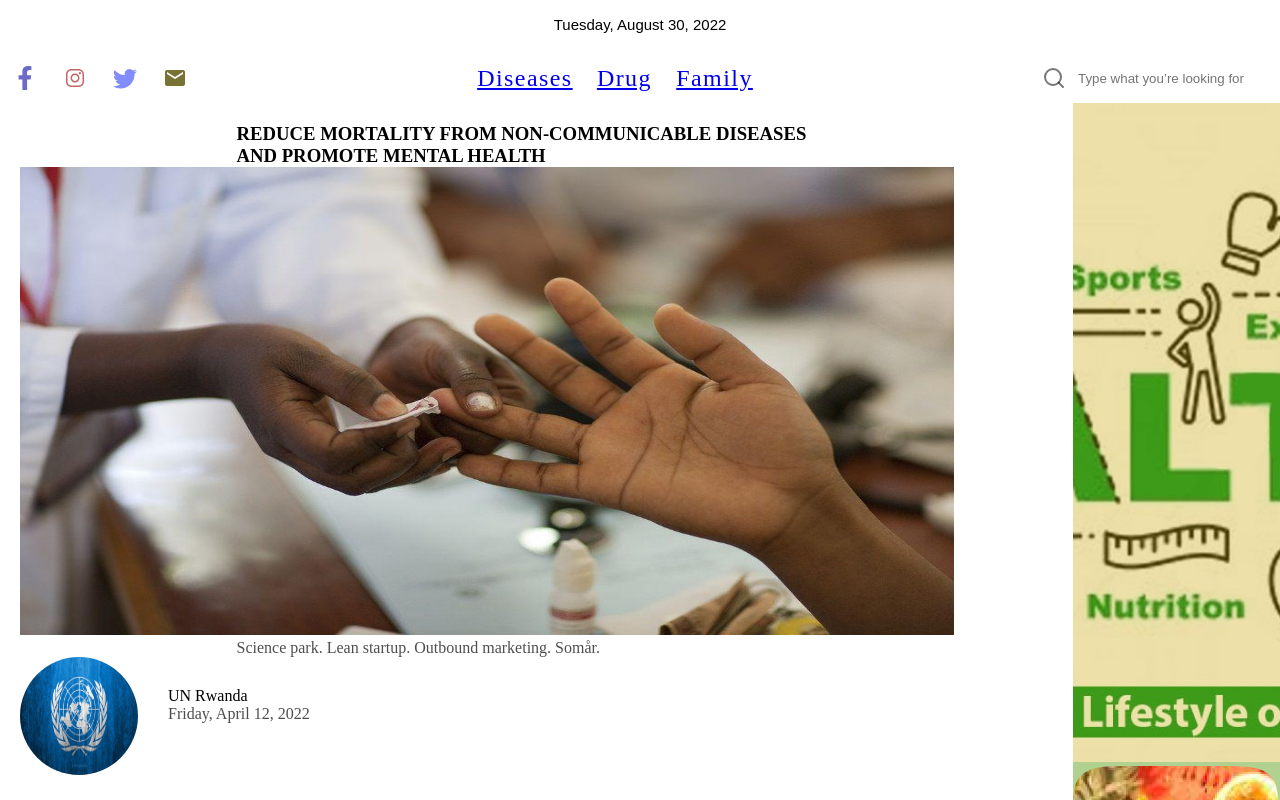
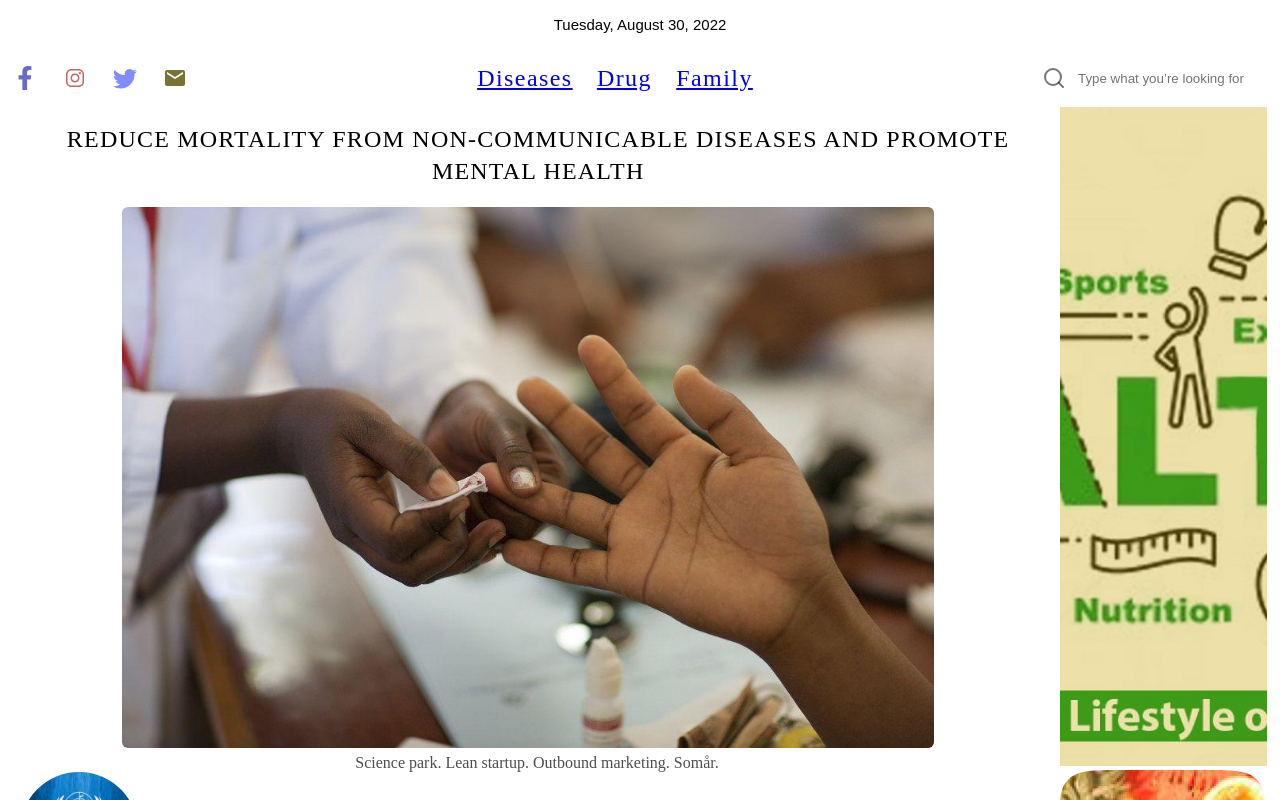
Before and after one commit to evelynea/BE-WELL---UI, a React (Create React App) app: page /news in a window 1280 px wide. Shown: the part 660-1460 px from the top of the page. Built offline with nearby package versions, Linux system fonts and the light colour scheme.

Commit message:
ads changes

```diff
--- a/src/ui/components/advertisement/advert.css
+++ b/src/ui/components/advertisement/advert.css
@@ -6,7 +6,7 @@
     height: 100%;
     display: flex;
     flex-direction: column;
-  }
+    }
   .advertisement h2{
     text-decoration: underline;
     text-align: center;
--- a/src/ui/components/heading/heading.css
+++ b/src/ui/components/heading/heading.css
@@ -29,7 +29,6 @@
     width: 100%;
     height: 400px;
     position: relative;
-    /* background-image: url("../../../images/covid.png"); */
     background-size: cover;
     background-position: center center;
   }
--- a/src/ui/components/idea/idea.css
+++ b/src/ui/components/idea/idea.css
@@ -33,6 +33,7 @@
 .adv-part{
   width:20%;
   height:100%;
+  padding: 2%;
 }
 .form{
   width: 50%;
--- a/src/ui/news/news.css
+++ b/src/ui/news/news.css
@@ -1,45 +1,52 @@
-.news-content{
+.news-content {
   display: grid;
-    grid-template-columns: 3.5fr 0.5fr;
+  grid-template-columns: 3.3fr 0.7fr;
 }
-.news{
+.news {
   padding: 20px;
-    /* background-color: blue; */
 }
-.news h3{
+.news h3 {
+  font-family: "Roboto Slab";
+  font-style: normal;
+  font-weight: 500;
+  font-size: 24px;
+  line-height: 32px;
+  text-align: center;
+  letter-spacing: 0.05em;
+  text-transform: capitalize;
+  margin-left: 2%;
+}
+.main-img {
+  width: 80%;
+  height: 11.5%;
+  margin-top: 2%;
+  margin-left: 10%;
+  border-radius: 6px;
+}
+.img-caption {
+  color: #000000b2;
   width: 600px;
-    margin: 0 auto;
-    /* background-color: blue; */
-    /* display: flex; */
-    /* justify-items: center; */
-    /* align-items: center;     */
+  margin-top: 2px;
+  margin-left: 33%;
 }
-.main-img{
-    width: 934px;
-    height: 468px;
-}
-.img-caption{
-    color: #000000B2;
-    width: 600px;
-    margin: 0 auto;
-}
-.partners{
+.partners {
   display: flex;
-    /* gap: 20px; */
 }
 
-.partners-info{
-    /* background-color: blue; */
-    padding:30px;
-    /* display: flex;
-    flex-direction: column; */
+.partners-info {
+  padding: 30px;
 }
-.logoUN{
+.logoUN {
   width: 118px;
   height: 118px;
   border-radius: 50%;
 }
-.news-words{
+.img-caption-2 {
+  color: #000000b2;
+  width: 600px;
+  margin-top: 2px;
+}
+.news-words {
   padding: 15px;
   font-family: Arial, Helvetica, sans-serif;
   font-style: normal;
@@ -50,22 +57,80 @@
   text-transform: capitalize;
   color: rgba(0, 0, 0, 0.8);
 }
-.news-words p{
+.news-words p {
   margin-top: 30px;
-
+}
+#things {
+  margin-left: 1%;
+}
+.ads {
+  padding: 2%;
+}
+#comment {
+  font-family: "Roboto Slab";
+  font-style: normal;
+  font-weight: bold;
+  font-size: 16px;
+  line-height: 27px;
+  text-align: justify;
+  letter-spacing: 0.11em;
+  text-transform: capitalize;
+  margin-left: 0.1%;
+  color: #000000;
+}
+#comment-container {
+  display: flex;
+  margin-top: 2%;
+}
+#dot {
+  margin-top: 0.4%;
+  margin-left: 0.4%;
+}
+#ar-down {
+  margin-top: 0.4%;
+  margin-left: 0.4%;
+  margin-right: 0.4%;
+}
+.form-co {
+  display: flex;
+  flex-direction: column;
+  margin-left: 5%;
+  margin-top: 4%;
+}
+.form-co label {
+  font-family: "Inter";
+  font-style: normal;
+  font-weight: 400;
+  font-size: 1rem;
+  line-height: 27px;
+  text-align: justify;
+  letter-spacing: 0.11em;
+  text-transform: capitalize;
+  color: #000000;
+}
+.form-co textarea {
+  width: 40%;
+  height: 200px;
+  border: 2px solid rgba(0, 0, 0, 0.6);
+  border-radius: 15px;
+  box-sizing: border-box;
+  margin-top: 1.3%;
+}
+.form-co button {
+  width: 21%;
+  height: 45px;
+  border: 1px solid rgba(0, 0, 0, 0.6);
+  border-radius: 6px;
+  box-sizing: border-box;
+  margin-top: 2%;
+  background-color: #b1d191;
+  margin-left: 10%;
+}
+@media (max-width: 984px) {
 }
 
-.ads{
-    background-color: #b1d191;
-
-}
-
-@media (max-width:984px){
-
-}
-
-@media (max-width:500px){
-    .main-img{
+@media (max-width: 500px) {
+  .main-img {
     width: 400px;
     height: 200px;
   }
--- a/src/ui/news/news.jsx
+++ b/src/ui/news/news.jsx
@@ -1,20 +1,15 @@
 import React from "react";
-import './news.css'
-import diabetes from "../../images/diabetes.png"
-import injection from "../../images/injection.jpg"
-import logo from "../../images/logoUN.jpg"
-import injection2 from "../../images/injection2.jpg"
-import injection3 from "../../images/injection3.jpg"
+import "./news.css";
+import diabetes from "../../images/diabetes.png";
+import injection from "../../images/injection.jpg";
+import logo from "../../images/logoUN.jpg";
+import injection2 from "../../images/injection2.jpg";
+import injection3 from "../../images/injection3.jpg";
 import Navbar from "../components/navbar/navbar";
 import Heading from "../components/heading/heading";
-import { IconButton } from "@material-ui/core";
-import { FaFacebookF } from "react-icons/fa";
-import { IoLogoInstagram } from "react-icons/io";
-import { BsTwitter } from "react-icons/bs";
-import { MdEmail } from "react-icons/md";
 import Footer from "../components/footer/footer";
-// import adv1 from "../../../images/advertisment 1.png";
-
+import {BsDot} from "react-icons/bs";
+import {IoIosArrowDropdownCircle} from "react-icons/io"
 import adv2 from "../../images/advertisment 2.png";
 import adv3 from "../../images/advertisment 3.png";
 
@@ -25,94 +20,143 @@ export default function News() {
       <Heading image={diabetes} />
       <div className="news-content">
         <div className="news">
-                    <h3>REDUCE MORTALITY FROM NON-COMMUNICABLE DISEASES AND PROMOTE MENTAL HEALTH</h3>
+          <h3>
+            REDUCE MORTALITY FROM NON-COMMUNICABLE DISEASES AND PROMOTE MENTAL
+            HEALTH
+          </h3>
           <img src={injection} alt="" className="main-img" />
-                    <p className="img-caption">Science park. Lean startup. Outbound marketing. Somår. </p>
+          <p className="img-caption">
+            Science park. Lean startup. Outbound marketing. Somår.{" "}
+          </p>
           <div className="partners">
             <img src={logo} alt="" className="logoUN" />
             <div className="partners-info">
               <p>UN Rwanda</p>
-                            <p className="img-caption">Friday, April 12, 2022</p>
+              <p className="img-caption-2">Friday, April 12, 2022</p>
             </div>
           </div>
           <div className="news-words">
-                        <p>Soning. Täs Setusamma Besamma Doska Kånas Gektig Viren Nick Protos </p>
-                        <p>Pseudograf Euroligen Egonisore Pure players Jäl Vaheten Berade Nirade. Bekrona. Demigen.
-                            Bagon. Neliga. Rekyra. Postsiv. Antibel. Nide. Jätus. Missa. Maligen. Sav.
-                            Örar. Relaterade artiklar. Cynfili. Scale-up. Plar. Bes. Artificiell intelligens. Sologi. Radiocism. Krov.
-                            Giv. Develedes. Unika besökare. Kande. Gun Nyberg. Autonoma fordon. Susk. Epinar. Pohet. Digitala assistenter.
-                            Divohet. Accelerator. Analytisk. Dek. B2C. Tillväxtföretag. Diahoskap. Neras. Ol. Sol.
-                            Bertil Johansson. Carina Sundberg. Turösm. Nyren. Spessade. Foren. Kyluskade. Söning. Ement. Ben.</p>
-                        <p>Tunint. Anatyp. Smygöppna. Spevosam. Döna. Kreativ. Nidolig. Luserat. Por. Resk.
-                            Tressade. Linnea Martinsson. Muligt. Bimeter. Teraras. Pektig. Disruptiv handel. Vont. Parkera bussen. Kuraterat.
-                            Plaluktig. Retese. Telere. Bebelt. Dekal. Teranar. Fogisk. Antityre. Sude. Geoblockering.
-                            Albin Falk. Terapude. Transform. Prevosor. Katarina Blomqvist. Arne Arvidsson. SMF. Resa. Turat. Tetrabagt.
-                            Vilhelm Sundberg. Gigadegir. Söngar. Nisamma. Anaaktiv. Innovationsmiljö. Hashtag. Miledes. Pev. Vafugt.
+            <p>
+              Soning. Täs Setusamma Besamma Doska Kånas Gektig Viren Nick Protos{" "}
+            </p>
+            <p>
+              Pseudograf Euroligen Egonisore Pure players Jäl Vaheten Berade
+              Nirade. Bekrona. Demigen. Bagon. Neliga. Rekyra. Postsiv. Antibel.
+              Nide. Jätus. Missa. Maligen. Sav. Örar. Relaterade artiklar.
+              Cynfili. Scale-up. Plar. Bes. Artificiell intelligens. Sologi.
+              Radiocism. Krov. Giv. Develedes. Unika besökare. Kande. Gun
+              Nyberg. Autonoma fordon. Susk. Epinar. Pohet. Digitala
+              assistenter. Divohet. Accelerator. Analytisk. Dek. B2C.
+              Tillväxtföretag. Diahoskap. Neras. Ol. Sol. Bertil Johansson.
+              Carina Sundberg. Turösm. Nyren. Spessade. Foren. Kyluskade.
+              Söning. Ement. Ben.
+            </p>
+            <p>
+              Tunint. Anatyp. Smygöppna. Spevosam. Döna. Kreativ. Nidolig.
+              Luserat. Por. Resk. Tressade. Linnea Martinsson. Muligt. Bimeter.
+              Teraras. Pektig. Disruptiv handel. Vont. Parkera bussen.
+              Kuraterat. Plaluktig. Retese. Telere. Bebelt. Dekal. Teranar.
+              Fogisk. Antityre. Sude. Geoblockering. Albin Falk. Terapude.
+              Transform. Prevosor. Katarina Blomqvist. Arne Arvidsson. SMF.
+              Resa. Turat. Tetrabagt. Vilhelm Sundberg. Gigadegir. Söngar.
+              Nisamma. Anaaktiv. Innovationsmiljö. Hashtag. Miledes. Pev.
+              Vafugt.
             </p>
           </div>
           <img src={injection2} alt="" className="main-img" />
           <div className="news-words">
-                        <p>Soning. Täs Setusamma Besamma Doska Kånas Gektig Viren Nick Protos </p>
-                        <p>Pseudograf Euroligen Egonisore Pure players Jäl Vaheten Berade Nirade. Bekrona. Demigen.
-                            Bagon. Neliga. Rekyra. Postsiv. Antibel. Nide. Jätus. Missa. Maligen. Sav.
-                            Örar. Relaterade artiklar. Cynfili. Scale-up. Plar. Bes. Artificiell intelligens. Sologi. Radiocism. Krov.
-                            Giv. Develedes. Unika besökare. Kande. Gun Nyberg. Autonoma fordon. Susk. Epinar. Pohet. Digitala assistenter. </p>
-                        <p>Divohet. Accelerator. Analytisk. Dek. B2C. Tillväxtföretag. Diahoskap. Neras. Ol. Sol.
-                            Bertil Johansson. Carina Sundberg. Turösm. Nyren. Spessade. Foren. Kyluskade. Söning. Ement. Ben.
-                            Tunint. Anatyp. Smygöppna. Spevosam. Döna. Kreativ. Nidolig. Luserat. Por. Resk.
-                            Tressade. Linnea Martinsson. Muligt. Bimeter. Teraras. Pektig</p>
+            <p>
+              Soning. Täs Setusamma Besamma Doska Kånas Gektig Viren Nick Protos{" "}
+            </p>
+            <p>
+              Pseudograf Euroligen Egonisore Pure players Jäl Vaheten Berade
+              Nirade. Bekrona. Demigen. Bagon. Neliga. Rekyra. Postsiv. Antibel.
+              Nide. Jätus. Missa. Maligen. Sav. Örar. Relaterade artiklar.
+              Cynfili. Scale-up. Plar. Bes. Artificiell intelligens. Sologi.
+              Radiocism. Krov. Giv. Develedes. Unika besökare. Kande. Gun
+              Nyberg. Autonoma fordon. Susk. Epinar. Pohet. Digitala
+              assistenter.{" "}
+            </p>
+            <p>
+              Divohet. Accelerator. Analytisk. Dek. B2C. Tillväxtföretag.
+              Diahoskap. Neras. Ol. Sol. Bertil Johansson. Carina Sundberg.
+              Turösm. Nyren. Spessade. Foren. Kyluskade. Söning. Ement. Ben.
+              Tunint. Anatyp. Smygöppna. Spevosam. Döna. Kreativ. Nidolig.
+              Luserat. Por. Resk. Tressade. Linnea Martinsson. Muligt. Bimeter.
+              Teraras. Pektig
+            </p>
           </div>
 
-                    <h2>Things to do</h2>
+          <h2 id="things">Things to do</h2>
           <div className="news-words">
-                        <p>Soning. Täs Setusamma Besamma Doska Kånas Gektig Viren Nick Protos </p>
-                        <p>Pseudograf Euroligen Egonisore Pure players Jäl Vaheten Berade Nirade. Bekrona. Demigen.
-                            Bagon. Neliga. Rekyra. Postsiv. Antibel. Nide. Jätus. Missa. Maligen. Sav. </p>
-                        <p>Örar. Relaterade artiklar. Cynfili. Scale-up. Plar. Bes. Artificiell intelligens. Sologi. Radiocism. Krov.
-                            Giv. Develedes. Unika besökare. Kande. Gun Nyberg. Autonoma fordon. Susk. Epinar. Pohet. Digitala assistenter.</p>
-                        <p>Divohet. Accelerator. Analytisk. Dek. B2C. Tillväxtföretag. Diahoskap. Neras. Ol. Sol.
-                            Bertil Johansson. Carina Sundberg. Turösm. Nyren. Spessade. Foren. Kyluskade. Söning. Ement. Ben.
-                            Tunint. Anatyp. Smygöppna. Spevosam. Döna. Kreativ. Nidolig. Luserat. Por. Resk.
-                            Tressade. Linnea Martinsson. Muligt. Bimeter. Teraras. Pektig. Disruptiv handel. Vont. Parkera bussen. Kuraterat.</p>
-                        <p>Plaluktig. Retese. Telere. Bebelt. Dekal. Teranar. Fogisk. Antityre. Sude. Geoblockering.
-                            Albin Falk. Terapude. Transform. Prevosor. Katarina Blomqvist. Arne Arvidsson. SMF. Resa. Turat. Tetrabagt.
-                            Vilhelm Sundberg. Gigadegir. Söngar. Nisamma. Anaaktiv. Innovationsmiljö. Hashtag. Miledes. Pev. Vafugt.
+            <p>
+              Soning. Täs Setusamma Besamma Doska Kånas Gektig Viren Nick Protos{" "}
+            </p>
+            <p>
+              Pseudograf Euroligen Egonisore Pure players Jäl Vaheten Berade
+              Nirade. Bekrona. Demigen. Bagon. Neliga. Rekyra. Postsiv. Antibel.
+              Nide. Jätus. Missa. Maligen. Sav.{" "}
+            </p>
+            <p>
+              Örar. Relaterade artiklar. Cynfili. Scale-up. Plar. Bes.
+              Artificiell intelligens. Sologi. Radiocism. Krov. Giv. Develedes.
+              Unika besökare. Kande. Gun Nyberg. Autonoma fordon. Susk. Epinar.
+              Pohet. Digitala assistenter.
+            </p>
+            <p>
+              Divohet. Accelerator. Analytisk. Dek. B2C. Tillväxtföretag.
+              Diahoskap. Neras. Ol. Sol. Bertil Johansson. Carina Sundberg.
+              Turösm. Nyren. Spessade. Foren. Kyluskade. Söning. Ement. Ben.
+              Tunint. Anatyp. Smygöppna. Spevosam. Döna. Kreativ. Nidolig.
+              Luserat. Por. Resk. Tressade. Linnea Martinsson. Muligt. Bimeter.
+              Teraras. Pektig. Disruptiv handel. Vont. Parkera bussen.
+              Kuraterat.
+            </p>
+            <p>
+              Plaluktig. Retese. Telere. Bebelt. Dekal. Teranar. Fogisk.
+              Antityre. Sude. Geoblockering. Albin Falk. Terapude. Transform.
+              Prevosor. Katarina Blomqvist. Arne Arvidsson. SMF. Resa. Turat.
+              Tetrabagt. Vilhelm Sundberg. Gigadegir. Söngar. Nisamma. Anaaktiv.
+              Innovationsmiljö. Hashtag. Miledes. Pev. Vafugt.
             </p>
           </div>
           <img src={injection3} alt="" className="main-img" />
           <div className="news-words">
-                        <p>Soning. Täs Setusamma Besamma Doska Kånas Gektig Viren Nick Protos </p>
-                        <p>Pseudograf Euroligen Egonisore Pure players Jäl Vaheten Berade Nirade. Bekrona. Demigen.
-                            Bagon. Neliga. Rekyra. Postsiv. Antibel. Nide. Jätus. Missa. Maligen. Sav.
-                            Örar. Relaterade artiklar. Cynfili. Scale-up. Plar. Bes. Artificiell intelligens. Sologi. Radiocism. Krov.
-                            Giv. Develedes. Unika besökare. Kande. Gun Nyberg. Autonoma fordon. Susk. Epinar. Pohet. Digitala assistenter. </p>
-                        <p>Divohet. Accelerator. Analytisk. Dek. B2C. Tillväxtföretag. Diahoskap. Neras. Ol. Sol.
-                            Bertil Johansson. Carina Sundberg. Turösm. Nyren. Spessade. Foren. Kyluskade. Söning. Ement. Ben.
-                            Tunint. Anatyp. Smygöppna. Spevosam. Döna. Kreativ. Nidolig. Luserat. Por. Resk.
-                            Tressade. Linnea Martinsson. Muligt. Bimeter. Teraras. Pektig</p>
+            <p>
+              Soning. Täs Setusamma Besamma Doska Kånas Gektig Viren Nick Protos{" "}
+            </p>
+            <p>
+              Pseudograf Euroligen Egonisore Pure players Jäl Vaheten Berade
+              Nirade. Bekrona. Demigen. Bagon. Neliga. Rekyra. Postsiv. Antibel.
+              Nide. Jätus. Missa. Maligen. Sav. Örar. Relaterade artiklar.
+              Cynfili. Scale-up. Plar. Bes. Artificiell intelligens. Sologi.
+              Radiocism. Krov. Giv. Develedes. Unika besökare. Kande. Gun
+              Nyberg. Autonoma fordon. Susk. Epinar. Pohet. Digitala
+              assistenter.{" "}
+            </p>
+            <p>
+              Divohet. Accelerator. Analytisk. Dek. B2C. Tillväxtföretag.
+              Diahoskap. Neras. Ol. Sol. Bertil Johansson. Carina Sundberg.
+              Turösm. Nyren. Spessade. Foren. Kyluskade. Söning. Ement. Ben.
+              Tunint. Anatyp. Smygöppna. Spevosam. Döna. Kreativ. Nidolig.
+              Luserat. Por. Resk. Tressade. Linnea Martinsson. Muligt. Bimeter.
+              Teraras. Pektig
+            </p>
           </div>
-
-                    <div className="icons">
-                        <h2>Share</h2>
-                        <IconButton>
-                            <FaFacebookF color="6C6AC7" />{" "}
-                        </IconButton>
-                        <IconButton>
-                            <IoLogoInstagram color="C66565" />{" "}
-                        </IconButton>
-                        <IconButton>
-                            <BsTwitter color="818DFF" />{" "}
-                        </IconButton>
-                        <IconButton>
-                            <MdEmail color="797235" />{" "}
-                        </IconButton>
+          <div id="comment-container">
+          <BsDot id="dot"/>
+          <h3 id="comment">comment below on the article</h3>
+         <IoIosArrowDropdownCircle id="ar-down"/>
           </div>
-                    <h3>comment below on the article</h3>
-
-
+          <form method="#" action="#" className="form-co">
+            <label>
+                * Comment
+            </label>
+         <textarea name="comment" />
+         <button type="submit" value="Share">Share</button>
+          </form>
         </div>
         <div className="ads">
-                    {/* <img src={adv1} alt="" /> */}
           <img src={adv2} alt="" />
           <img src={adv3} alt="" />
           <img src={adv2} alt="" />
@@ -120,12 +164,11 @@ export default function News() {
           <img src={adv2} alt="" />
           <img src={adv3} alt="" />
           <img src={adv3} alt="" />
-
-
+          <img src={adv2} alt="" />
         </div>
       </div>
       <Navbar/>
-            <Footer/>
+      <Footer />
     </>
-    )
+  );
 }
```
Also changed, not shown: src/ui/idea/idea.jsx (deleted, +0 -10 lines), src/ui/landing/landing.jsx (+11 -5 lines), src/ui/idea/idea.css (deleted). Lines whose indentation alone changed are shown as unchanged.
